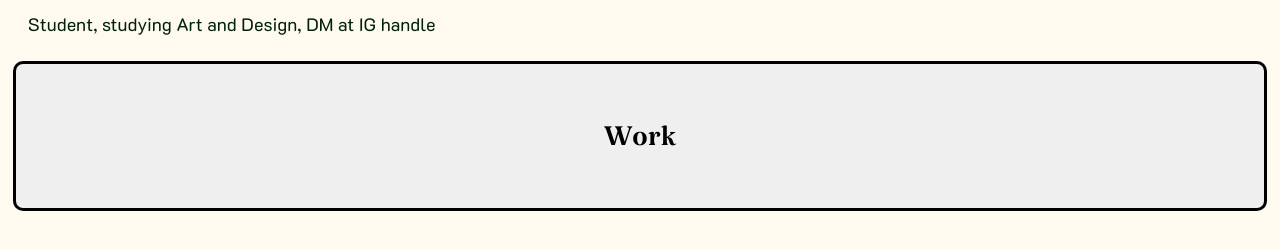
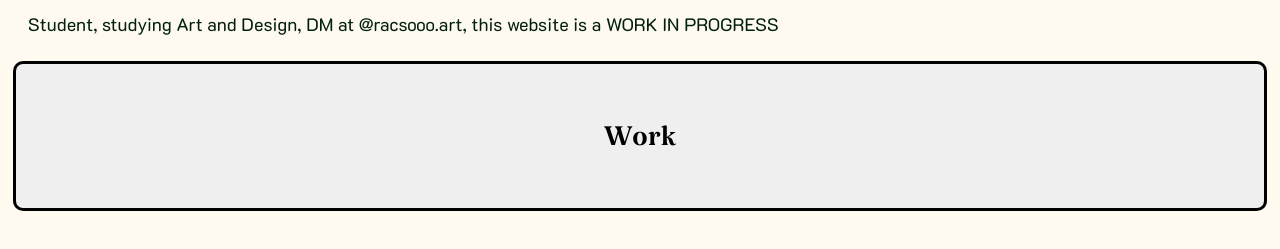
Before and after one commit to racsooo/racsooo.github.io, a plain HTML site: page index.html in a window 1280 px wide. Shown: the part 303-552 px from the top of the page. Drawn offline with Linux system fonts and the light colour scheme.

Commit message:
CHanged home page

```diff
--- a/index.html
+++ b/index.html
@@ -36,7 +36,7 @@
 <div class="row">
 
   <em style="padding-bottom: 0px">Graphic design |  Illustration</em>
-  <p>Student, studying Art and Design, DM at IG handle</p>
+  <p>Student, studying Art and Design, DM at @racsooo.art, this website is a WORK IN PROGRESS</p>
 </div>
 <div class="row">
   <div class="col-12">
```
